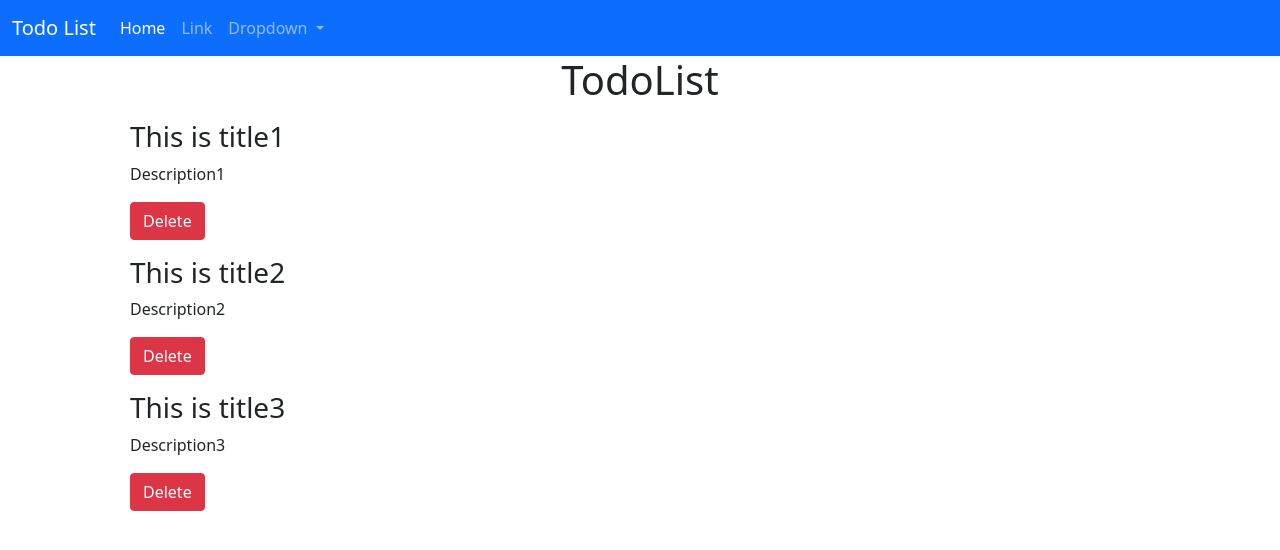
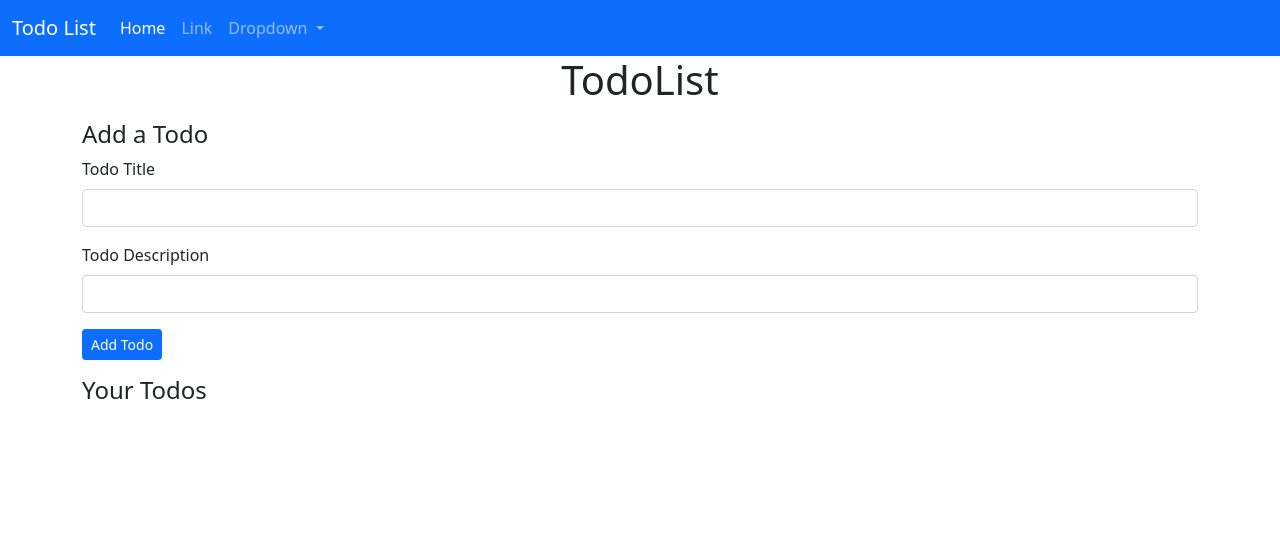
Before and after one commit to NamitKumar16/Todo-List-src, an Angular app: page / in a window 1280 px wide. Shown: the top 550 px of the page. Built offline with nearby package versions, Linux system fonts and the light colour scheme.

Commit message:
Add Functionality Added

```diff
--- a/src/app/MyComponents/add-todo/add-todo.component.html
+++ b/src/app/MyComponents/add-todo/add-todo.component.html
@@ -1 +1,14 @@
-<p>add-todo works!</p>
+<div class="my-3">
+  <h4>Add a Todo</h4>
+<form (ngSubmit)="onSubmit()">
+  <div class="mb-3">
+    <label for="title" class="form-label">Todo Title</label>
+    <input type="text" [(ngModel)]="title" class="form-control" name="title" id="title" aria-describedby="emailHelp">
+  </div>
+  <div class="mb-3">
+    <label for="desc" class="form-label">Todo Description</label>
+    <input type="text" [(ngModel)]="desc" class="form-control" id="desc" name="desc">
+  </div>
+  <button type="submit" class="btn btn-primary btn-sm">Add Todo</button>
+</form>
+</div>
--- a/src/app/MyComponents/add-todo/add-todo.component.ts
+++ b/src/app/MyComponents/add-todo/add-todo.component.ts
@@ -1,15 +1,26 @@
-import { Component, OnInit } from '@angular/core';
+import { Component, EventEmitter, OnInit, Output } from '@angular/core';
+import { Todo } from 'src/app/Todo';
 
 @Component({
   selector: 'app-add-todo',
   templateUrl: './add-todo.component.html',
-  styleUrls: ['./add-todo.component.css']
+  styleUrls: ['./add-todo.component.css'],
 })
 export class AddTodoComponent implements OnInit {
+  title!: string;
+  desc!: string;
+  @Output()
+  todoAdd: EventEmitter<Todo> = new EventEmitter();
+  constructor() {}
 
-  constructor() { }
-
-  ngOnInit(): void {
+  ngOnInit(): void {}
+  onSubmit() {
+    const todo = {
+      sno: 8,
+      title: this.title,
+      desc: this.desc,
+      active: true,
+    };
+    this.todoAdd.emit(todo)
   }
-
 }
--- a/src/app/MyComponents/todo-item/todo-item.component.html
+++ b/src/app/MyComponents/todo-item/todo-item.component.html
@@ -1,5 +1,5 @@
-<div class="my-3 ms-5">
-  <h3>{{todo.title}}</h3>
+<div class="my-3">
+  <h5>{{todo.title}}</h5>
   <p>{{todo.desc}}</p>
-  <button class="btn btn-danger" (click)="onClick(todo)">Delete</button>
+  <button class="btn btn-sm btn-danger" (click)="onClick(todo)">Delete</button>
 </div>
--- a/src/app/MyComponents/todos/todos.component.html
+++ b/src/app/MyComponents/todos/todos.component.html
@@ -1,3 +1,5 @@
+<app-add-todo (todoAdd)="addTodo($event)"></app-add-todo>
+<h4>Your Todos</h4>
 <div *ngFor="let todo of todos">
   <app-todo-item [todo]="todo" (todoDelete)="deleteTodo($event)">
   </app-todo-item>
--- a/src/app/MyComponents/todos/todos.component.ts
+++ b/src/app/MyComponents/todos/todos.component.ts
@@ -10,31 +10,18 @@ export class TodosComponent implements OnInit {
   todos: Todo[];
   constructor() {
     this.todos = [
-      {
-        sno: 1,
-        title: 'This is title1',
-        desc: 'Description1',
-        active: true,
-      },
-      {
-        sno: 2,
-        title: 'This is title2',
-        desc: 'Description2',
-        active: true,
-      },
-      {
-        sno: 3,
-        title: 'This is title3',
-        desc: 'Description3',
-        active: true,
-      },
+
     ];
   }
 
   ngOnInit(): void {}
   deleteTodo(todo: Todo) {
     console.log(todo);
-    const index = this.todos.indexOf(todo)
-    this.todos.splice(index,1)
+    const index = this.todos.indexOf(todo);
+    this.todos.splice(index, 1);
+  }
+  addTodo(todo: Todo) {
+    console.log(todo);
+    this.todos.push(todo);
   }
 }
--- a/src/app/app.module.ts
+++ b/src/app/app.module.ts
@@ -6,6 +6,7 @@ import { AppComponent } from './app.component';
 import { TodosComponent } from './MyComponents/todos/todos.component';
 import { TodoItemComponent } from './MyComponents/todo-item/todo-item.component';
 import { AddTodoComponent } from './MyComponents/add-todo/add-todo.component';
+import { FormsModule } from '@angular/forms';
 
 @NgModule({
   declarations: [
@@ -16,7 +17,8 @@ import { AddTodoComponent } from './MyComponents/add-todo/add-todo.component';
   ],
   imports: [
     BrowserModule,
-    AppRoutingModule
+    AppRoutingModule,
+    FormsModule
   ],
   providers: [],
   bootstrap: [AppComponent]
```
